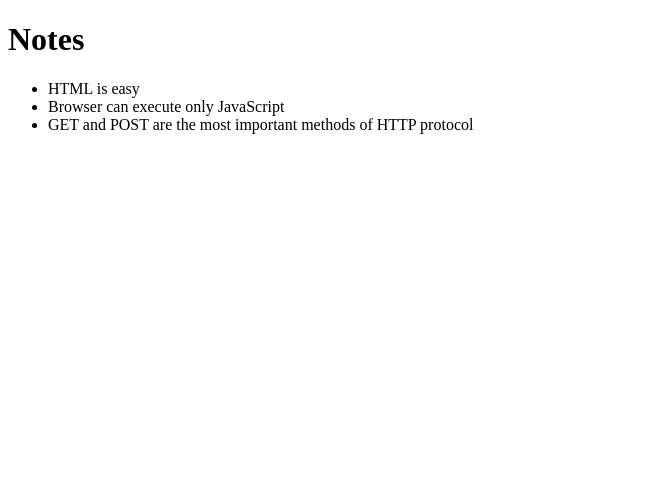
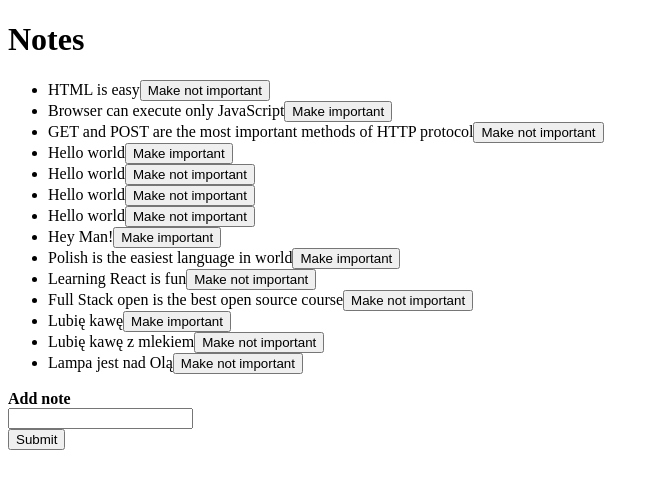
Before and after one commit to hmdshfq/fso-learn, a React (Vite) app in the folder part2/rendering-collections/: page / in a window 1280 px wide. Shown: the top 488 px of the page, without its empty margins (0-659 px from the left). Built offline with nearby package versions, Linux system fonts and the light colour scheme; data requests are answered from the project's data file.

Commit message:
feat: part 2d — changing importance of notes

```diff
--- a/part2/rendering-collections/db.json
+++ b/part2/rendering-collections/db.json
@@ -14,6 +14,61 @@
       "id": "3",
       "content": "GET and POST are the most important methods of HTTP protocol",
       "important": true
+    },
+    {
+      "id": "9fe4",
+      "content": "Hello world",
+      "important": false
+    },
+    {
+      "id": "d656",
+      "content": "Hello world",
+      "important": true
+    },
+    {
+      "id": "a169",
+      "content": "Hello world",
+      "important": true
+    },
+    {
+      "id": "0cef",
+      "content": "Hello world",
+      "important": true
+    },
+    {
+      "id": "0f46",
+      "content": "Hey Man!",
+      "important": false
+    },
+    {
+      "id": "603c",
+      "content": "Polish is the easiest language in world",
+      "important": false
+    },
+    {
+      "id": "bf93",
+      "content": "Learning React is fun",
+      "important": true
+    },
+    {
+      "id": "7429",
+      "content": "Full Stack open is the best open source course",
+      "important": true
+    },
+    {
+      "id": "dc65",
+      "content": "Lubię kawę",
+      "important": false
+    },
+    {
+      "id": "6976",
+      "content": "Lubię kawę z mlekiem",
+      "important": true
+    },
+    {
+      "id": "5029",
+      "content": "Lampa jest nad Olą",
+      "important": true
     }
   ]
 }
--- a/part2/rendering-collections/src/App.jsx
+++ b/part2/rendering-collections/src/App.jsx
@@ -1,24 +1,56 @@
-import { useState, useEffect } from 'react';
-import axios from 'axios';
-import Note from './Note.jsx';
-
+import { useState, useEffect } from "react";
+import axios from "axios";
+import Note from "./Note.jsx";
+import NotesForm from "./NotesForm.jsx";
 
 const App = () => {
     const [notes, setNotes] = useState([]);
-    useEffect(()=>{
+    const [note, setNote] = useState("");
+
+    const addNote = (e) => {
+        e.preventDefault();
+        const noteObject = {
+            content: note,
+            important: Math.random() < 0.5,
+        };
         axios
-            .get('http://localhost:3001/notes')
-            .then(response=>{
-                console.log('Promise fulfilled');
-                setNotes(response.data)
+            .post("http://localhost:3001/notes", noteObject)
+            .then((response) => {
+                console.log(response.data);
+                setNotes([...notes, response.data]);
             });
+        setNote("");
+    };
+
+    const toggleImportance = (id) => {
+        const url = `http://localhost:3001/notes/${id}`;
+        const note = notes.filter(note => note.id === id);
+        const nextNote = {...note, important: !note.important};
+        axios
+            .put(url, nextNote)
+            .then(response => {
+                setNotes(notes.map(note => note.id === id ? response.data : note))
+            })
+    };
+
+    useEffect(() => {
+        axios.get("http://localhost:3001/notes").then((response) => {
+            setNotes(response.data);
+        });
     }, []);
     return (
         <div>
             <h1>Notes</h1>
             <ul>
-                {notes.map( note => <Note key={note.id} note={note} />)}
+                {notes.map((note) => (
+                    <Note
+                        key={note.id}
+                        note={note}
+                        toggleImportance={() => toggleImportance(note.id)}
+                    />
+                ))}
             </ul>
+            <NotesForm addNote={addNote} note={note} setNote={setNote}/>
         </div>
     );
 };
--- a/part2/rendering-collections/src/Note.jsx
+++ b/part2/rendering-collections/src/Note.jsx
@@ -1,3 +1,11 @@
-const Note = ({ note }) => <li>{note.content}</li>;
+const Note = ({ note, toggleImportance }) => {
+    const label = note.important ? 'Make not important' : 'Make important';
+    return (
+            <li>
+                {note.content}
+                <button onClick={toggleImportance}>{label}</button>
+            </li>
+    )
+}
 
 export default Note
--- /dev/null
+++ b/part2/rendering-collections/src/NotesForm.jsx
@@ -0,0 +1,19 @@
+const NotesForm = ({addNote, note, setNote}) => {
+    return (
+        <form onSubmit={addNote}>
+            <label htmlFor="add-note">
+                <strong>Add note</strong>{" "}
+            </label>
+            <br />
+            <input
+                id="add-note"
+                value={note}
+                onChange={(e) => setNote(e.target.value)}
+            />
+            <br />
+            <button type="submit">Submit</button>
+        </form>
+    )
+}
+
+export default NotesForm
```
Lines whose indentation alone changed are shown as unchanged.
